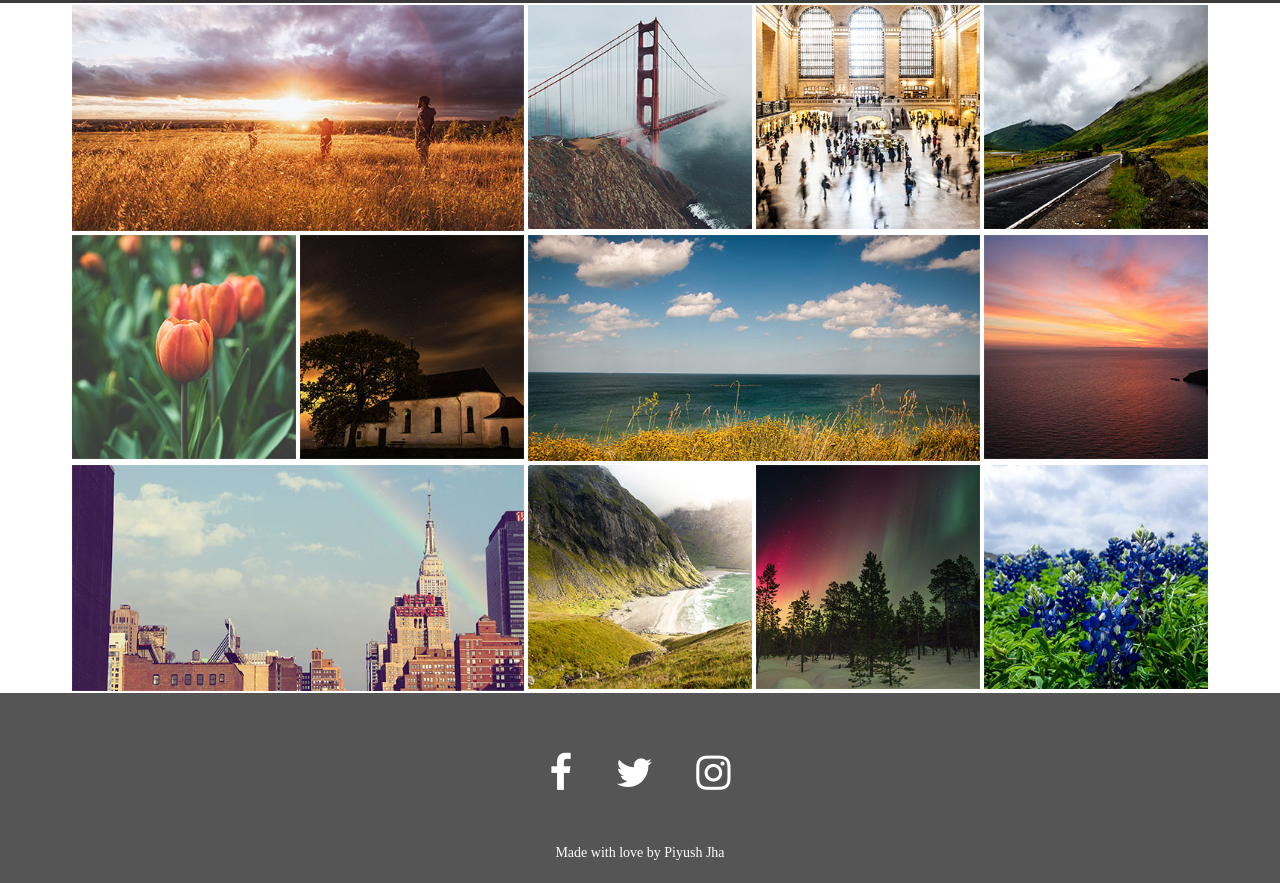
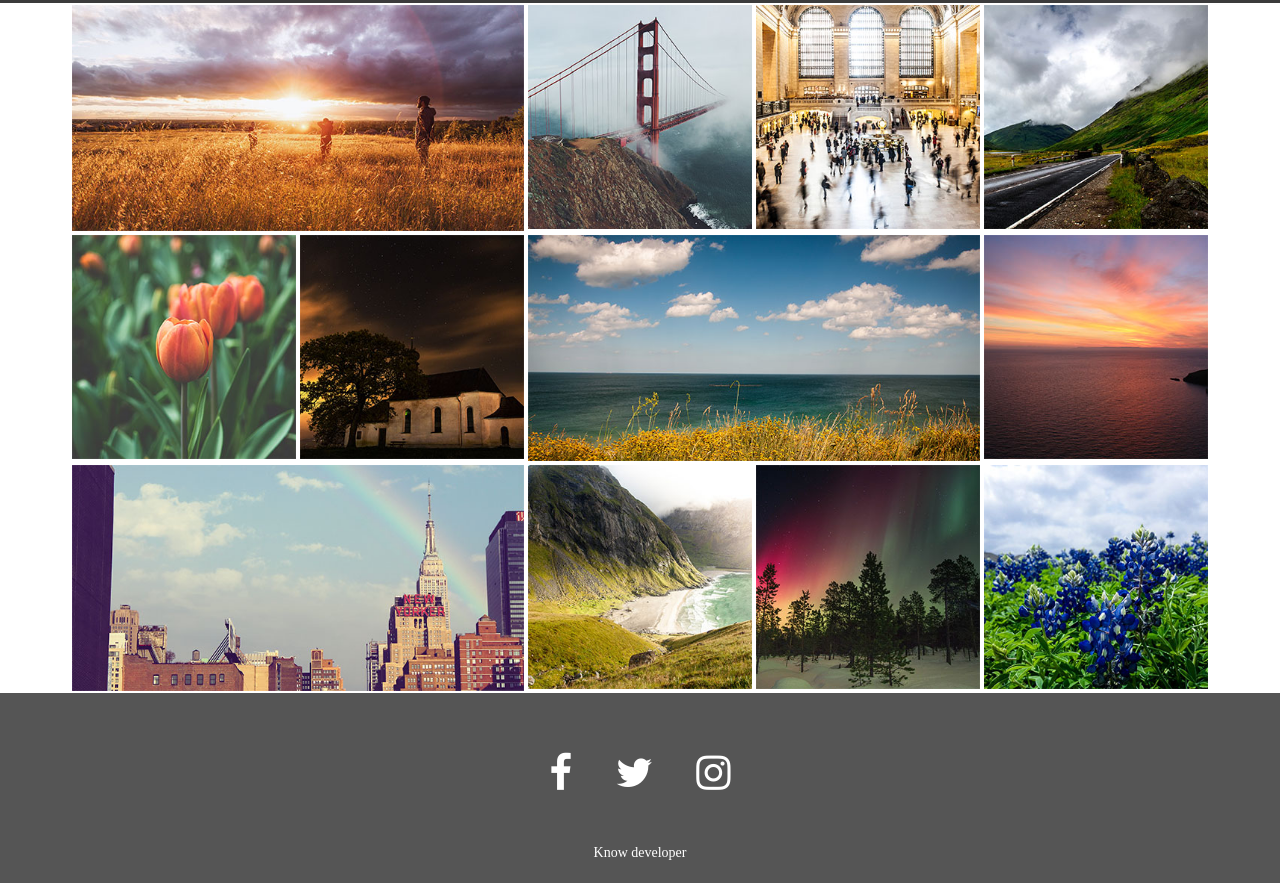
Before and after one commit to piyushjha97/Raftaar-website, a plain HTML site: page index.html in a window 1280 px wide. Shown: the part 1583-2466 px from the top of the page. Drawn offline with nearby package versions, Linux system fonts and the light colour scheme.

Commit message:
Revert "Developer name changed"
This reverts commit abb0aafec1a0d2a8973acca5171a278a6eb1daad.

```diff
--- a/index.html
+++ b/index.html
@@ -387,7 +387,7 @@
 
 
         <div class="developer">
-            <a  href = "#">Made with love by Piyush Jha</a>
+            <a  href = "#">Know developer</a>
             </div>
 
     </footer>
```
